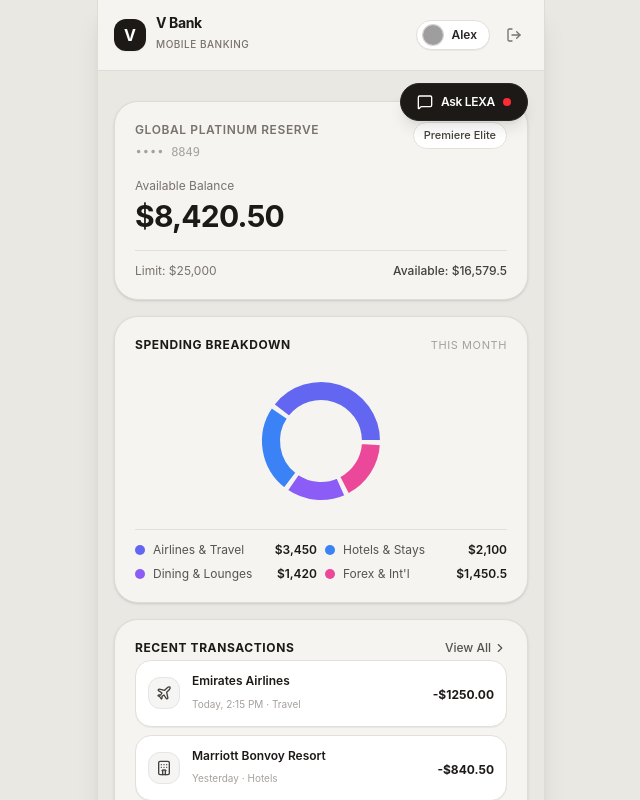
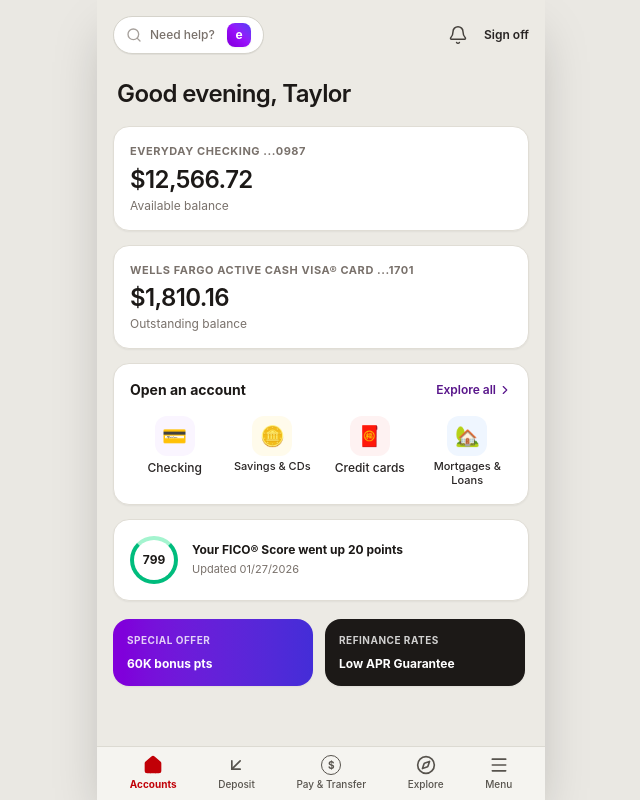
Before and after one commit to Vineeth-M-R/Credit-Compass, a React (Vite) app: page /account/1 in a window 1280 px wide. Shown: the top 800 px of the page, without its empty margins (319-959 px from the left). Built offline with nearby package versions, Linux system fonts and the light colour scheme; grey boxes are pictures that could not be loaded.

Commit message:
Update Home page to match exact screenshot design with Need help? trigger button

```diff
--- a/src/AccountSummary.jsx
+++ b/src/AccountSummary.jsx
@@ -2,25 +2,15 @@
 import { useParams, useNavigate } from 'react-router-dom';
 import { profiles } from './profileData';
 import ChatOverlay from './ChatOverlay';
-import { PieChart, Pie, Cell, ResponsiveContainer, Tooltip } from 'recharts';
 import {
-  MessageSquare,
-  LogOut,
-  AlertTriangle,
-  Plane,
-  Hotel,
-  Coffee,
-  RefreshCw,
-  Car,
-  ShoppingBag,
-  ShoppingCart,
-  Tv,
-  Percent,
-  CheckCircle2,
-  AlertCircle,
-  Smartphone,
+  Search,
+  Bell,
   ChevronRight,
-  CreditCard
+  Home,
+  ArrowDownLeft,
+  ArrowRightLeft,
+  Compass,
+  Menu
 } from 'lucide-react';
 
 export default function AccountSummary({ currentProfile, onLogout }) {
@@ -28,218 +18,183 @@
   const navigate = useNavigate();
   const [isChatOpen, setIsChatOpen] = React.useState(false);
 
-  const activeProfile = profiles[profileParam] || currentProfile || profiles.alex;
-
-  const getTransactionIcon = (iconName) => {
-    switch (iconName) {
-      case 'Plane': return <Plane className="w-4 h-4 text-stone-700" />;
-      case 'Hotel': return <Hotel className="w-4 h-4 text-stone-700" />;
-      case 'Coffee': return <Coffee className="w-4 h-4 text-stone-700" />;
-      case 'RefreshCw': return <RefreshCw className="w-4 h-4 text-stone-700" />;
-      case 'Car': return <Car className="w-4 h-4 text-stone-700" />;
-      case 'ShoppingBag': return <ShoppingBag className="w-4 h-4 text-stone-700" />;
-      case 'ShoppingCart': return <ShoppingCart className="w-4 h-4 text-stone-700" />;
-      case 'Tv': return <Tv className="w-4 h-4 text-stone-700" />;
-      case 'Percent': return <Percent className="w-4 h-4 text-stone-700" />;
-      case 'CheckCircle2': return <CheckCircle2 className="w-4 h-4 text-stone-700" />;
-      case 'AlertCircle': return <AlertCircle className="w-4 h-4 text-stone-700" />;
-      case 'Smartphone': return <Smartphone className="w-4 h-4 text-stone-700" />;
-      default: return <CreditCard className="w-4 h-4 text-stone-700" />;
-    }
-  };
+  const activeProfile = profiles[profileParam] || currentProfile || profiles.taylor;
 
   return (
-    <div className="min-h-screen bg-[#EAE8E3] text-stone-900 flex flex-col max-w-md mx-auto relative border-x border-[#DEDCD5] shadow-xl font-sans">
-      {/* Navigation Header */}
-      <header className="bg-[#F5F4F0] border-b border-[#DEDCD5] p-4 sticky top-0 z-30 flex items-center justify-between">
-        <div className="flex items-center space-x-2.5">
-          <div className="w-8 h-8 rounded-xl bg-stone-900 text-white flex items-center justify-center font-bold text-base shadow-xs">
-            V
+    <div className="min-h-screen bg-[#ECEAE4] text-stone-900 flex flex-col max-w-md mx-auto relative shadow-2xl font-sans pb-16">
+
+      {/* Top Mobile Header (Search "Need help?", Violet LEXA Badge, Bell, Sign off) */}
+      <header className="pt-4 px-4 pb-3 flex items-center justify-between bg-[#ECEAE4]">
+        {/* "Need help?" Search button with adjacent violet icon */}
+        <button
+          onClick={() => setIsChatOpen(true)}
+          className="flex items-center space-x-2 bg-white border border-[#D5D3CB] rounded-full px-3 py-1.5 shadow-2xs hover:border-purple-400 transition-all cursor-pointer group"
+        >
+          <Search className="w-4 h-4 text-stone-400 group-hover:text-purple-600 transition-colors" />
+          <span className="text-xs text-stone-500 font-medium group-hover:text-stone-800 transition-colors">Need help?</span>
+
+          {/* Violet LEXA Icon Badge */}
+          <div className="w-6 h-6 rounded-lg bg-gradient-to-tr from-purple-700 via-purple-600 to-indigo-600 flex items-center justify-center text-white shadow-xs ml-1 font-bold text-xs">
+            <span className="tracking-tighter">e</span>
           </div>
-          <div>
-            <h1 className="font-bold text-sm text-stone-900 tracking-tight leading-none">V Bank</h1>
-            <span className="text-[10px] text-stone-500 font-medium uppercase tracking-wider">Mobile Banking</span>
-          </div>
-        </div>
+        </button>
 
-        <div className="flex items-center space-x-2.5">
-          <div className="flex items-center space-x-2 bg-white border border-[#E2E0D8] rounded-full pl-1.5 pr-3 py-1 shadow-2xs">
-            <img
-              src={activeProfile.avatar}
-              alt={activeProfile.name}
-              className="w-5 h-5 rounded-full object-cover ring-1 ring-stone-300"
-            />
-            <span className="text-xs font-semibold text-stone-800">{activeProfile.name}</span>
-          </div>
+        {/* Right Nav Options (Notification Bell + Sign off) */}
+        <div className="flex items-center space-x-3">
+          <button className="text-stone-700 hover:text-stone-950 p-1">
+            <Bell className="w-5 h-5 stroke-[1.75]" />
+          </button>
           <button
             onClick={() => {
               onLogout();
               navigate('/');
             }}
-            className="p-1.5 rounded-lg text-stone-500 hover:text-stone-900 hover:bg-[#EAE8E3] transition-colors"
-            title="Switch Profile"
+            className="text-xs text-stone-800 font-semibold hover:text-stone-950 transition-colors"
           >
-            <LogOut className="w-4 h-4" />
+            Sign off
           </button>
         </div>
       </header>
 
-      {/* Floating Chat Icon (Fixed top-right below navbar) */}
-      <div className="sticky top-16 z-40 px-4 flex justify-end pointer-events-none mb-[-44px] pt-3">
-        <button
-          onClick={() => setIsChatOpen(true)}
-          className="pointer-events-auto flex items-center space-x-2 bg-stone-900 hover:bg-stone-800 text-white px-4 py-2.5 rounded-full shadow-lg transition-all duration-200 active:scale-95 border border-stone-800"
-        >
-          <MessageSquare className="w-4 h-4 text-white" />
-          <span className="text-xs font-semibold tracking-tight">Ask LEXA</span>
-          <span className="w-2 h-2 rounded-full bg-red-500" />
-        </button>
+      {/* Greeting Title */}
+      <div className="px-5 pt-3 pb-4">
+        <h1 className="text-2xl font-semibold text-stone-900 tracking-tight">
+          Good evening, {activeProfile.name}
+        </h1>
       </div>
 
       {/* Main Content Area */}
-      <main className="flex-1 p-4 space-y-4 pt-6">
+      <main className="px-4 space-y-3.5 flex-1">
 
-        {/* Warning Banner */}
-        {activeProfile.warning && (
-          <div className="bg-red-50 border border-red-200 rounded-2xl p-3.5 flex items-start space-x-3 shadow-2xs">
-            <AlertTriangle className="w-4 h-4 text-red-600 shrink-0 mt-0.5" />
-            <div>
-              <h4 className="text-xs font-bold text-red-900 uppercase tracking-wider">Attention Required</h4>
-              <p className="text-xs text-red-700 mt-0.5 font-medium">{activeProfile.warning}</p>
-            </div>
+        {/* 1. EVERYDAY CHECKING Card */}
+        <div className="bg-white border border-[#E0DDD5] rounded-2xl p-4 shadow-xs">
+          <div className="text-[11px] font-bold text-stone-500 tracking-wider uppercase mb-1">
+            {activeProfile.checking.accountName} ...{activeProfile.checking.last4}
           </div>
-        )}
-
-        {/* Account Balance Card */}
-        <div className="bg-[#F5F4F0] border border-[#DEDCD5] rounded-3xl p-5 shadow-sm relative overflow-hidden">
-          <div className="flex justify-between items-start mb-4">
-            <div>
-              <span className="text-xs font-semibold text-stone-500 uppercase tracking-wider block">
-                {activeProfile.accountType}
-              </span>
-              <span className="text-xs text-stone-400 font-mono">•••• {activeProfile.accountNumber}</span>
-            </div>
-            <span className="text-[11px] px-2.5 py-1 rounded-full bg-white border border-[#E2E0D8] text-stone-700 font-medium">
-              {activeProfile.tier}
-            </span>
+          <div className="text-2xl font-semibold text-stone-900 tracking-tight mb-0.5">
+            ${activeProfile.checking.balance.toLocaleString('en-US', { minimumFractionDigits: 2 })}
           </div>
-
-          <div className="mb-4">
-            <span className="text-xs text-stone-500 block mb-1">
-              {activeProfile.isDebt ? 'Current Owed Balance' : 'Available Balance'}
-            </span>
-            <div className="text-3xl font-bold tracking-tight text-stone-900">
-              <span className={activeProfile.isDebt ? 'text-red-600' : 'text-stone-900'}>
-                {activeProfile.isDebt ? `-$${Math.abs(activeProfile.balance).toLocaleString('en-US', { minimumFractionDigits: 2 })}` : `$${activeProfile.balance.toLocaleString('en-US', { minimumFractionDigits: 2 })}`}
-              </span>
-            </div>
-          </div>
-
-          {activeProfile.creditCard && (
-            <div className="pt-3 border-t border-[#E2E0D8] flex justify-between items-center text-xs">
-              <span className="text-stone-500">Limit: ${activeProfile.creditCard.limit.toLocaleString()}</span>
-              {activeProfile.creditCard.utilizationPercentage ? (
-                <span className="text-red-600 font-semibold">
-                  Utilization: {activeProfile.creditCard.utilizationPercentage}%
-                </span>
-              ) : (
-                <span className="text-stone-700 font-medium">
-                  Available: ${activeProfile.creditCard.available?.toLocaleString()}
-                </span>
-              )}
-            </div>
-          )}
-        </div>
-
-        {/* Spending Breakdown */}
-        <div className="bg-[#F5F4F0] border border-[#DEDCD5] rounded-3xl p-5 shadow-sm">
-          <h3 className="text-xs font-bold text-stone-900 mb-2 uppercase tracking-wider flex items-center justify-between">
-            <span>Spending Breakdown</span>
-            <span className="text-[11px] font-normal text-stone-400">This Month</span>
-          </h3>
-
-          <div className="h-40 w-full relative">
-            <ResponsiveContainer width="100%" height="100%">
-              <PieChart>
-                <Pie
-                  data={activeProfile.spendingBreakdown}
-                  cx="50%"
-                  cy="50%"
-                  innerRadius={40}
-                  outerRadius={60}
-                  paddingAngle={3}
-                  dataKey="amount"
-                >
-                  {activeProfile.spendingBreakdown.map((entry, index) => (
-                    <Cell key={`cell-${index}`} fill={entry.color} stroke="#F5F4F0" strokeWidth={2} />
-                  ))}
-                </Pie>
-                <Tooltip
-                  contentStyle={{
-                    backgroundColor: '#FFFFFF',
-                    borderColor: '#E2E0D8',
-                    borderRadius: '0.75rem',
-                    fontSize: '12px',
-                    color: '#1A1A1A'
-                  }}
-                  formatter={(value) => [`$${value.toLocaleString()}`, 'Spent']}
-                />
-              </PieChart>
-            </ResponsiveContainer>
-          </div>
-
-          <div className="grid grid-cols-2 gap-2 mt-2 pt-3 border-t border-[#E2E0D8]">
-            {activeProfile.spendingBreakdown.map((item, idx) => (
-              <div key={idx} className="flex items-center space-x-2 text-xs">
-                <div className="w-2.5 h-2.5 rounded-full shrink-0" style={{ backgroundColor: item.color }} />
-                <span className="text-stone-600 truncate flex-1">{item.category}</span>
-                <span className="text-stone-900 font-semibold">${item.amount.toLocaleString()}</span>
-              </div>
-            ))}
+          <div className="text-xs text-stone-500 font-normal">
+            Available balance
           </div>
         </div>
 
-        {/* Recent Transactions */}
-        <div className="bg-[#F5F4F0] border border-[#DEDCD5] rounded-3xl p-5 shadow-sm space-y-3">
-          <div className="flex justify-between items-center mb-1">
-            <h3 className="text-xs font-bold text-stone-900 uppercase tracking-wider">Recent Transactions</h3>
-            <button className="text-xs text-stone-600 hover:text-stone-900 font-medium flex items-center">
-              View All <ChevronRight className="w-3.5 h-3.5 ml-0.5" />
+        {/* 2. CREDIT CARD Card */}
+        <div className="bg-white border border-[#E0DDD5] rounded-2xl p-4 shadow-xs">
+          <div className="text-[11px] font-bold text-stone-500 tracking-wider uppercase mb-1 truncate pr-2">
+            {activeProfile.creditCard.accountName} ...{activeProfile.creditCard.last4}
+          </div>
+          <div className="text-2xl font-semibold text-stone-900 tracking-tight mb-0.5">
+            ${activeProfile.creditCard.balance.toLocaleString('en-US', { minimumFractionDigits: 2 })}
+          </div>
+          <div className="text-xs text-stone-500 font-normal">
+            Outstanding balance
+          </div>
+        </div>
+
+        {/* 3. Open an account section */}
+        <div className="bg-white border border-[#E0DDD5] rounded-2xl p-4 shadow-xs">
+          <div className="flex justify-between items-center mb-3">
+            <span className="text-sm font-bold text-stone-900">Open an account</span>
+            <button className="text-xs font-semibold text-purple-900 hover:text-purple-700 flex items-center">
+              Explore all <ChevronRight className="w-3.5 h-3.5 ml-0.5" />
             </button>
           </div>
 
-          <div className="space-y-2">
-            {activeProfile.transactions.map((tx) => (
-              <div
-                key={tx.id}
-                className="flex items-center justify-between p-3 rounded-2xl bg-white border border-[#E2E0D8] transition-all shadow-2xs"
-              >
-                <div className="flex items-center space-x-3">
-                  <div className="w-8 h-8 rounded-xl bg-stone-100 border border-stone-200 flex items-center justify-center shrink-0">
-                    {getTransactionIcon(tx.icon)}
-                  </div>
-                  <div>
-                    <h4 className="text-xs font-semibold text-stone-900 leading-snug">{tx.merchant}</h4>
-                    <span className="text-[10px] text-stone-400">{tx.date} · {tx.category}</span>
-                  </div>
-                </div>
+          <div className="grid grid-cols-4 gap-2 text-center pt-1">
+            {/* Checking */}
+            <div className="flex flex-col items-center group cursor-pointer">
+              <div className="w-10 h-10 rounded-xl bg-purple-50 flex items-center justify-center text-xl mb-1 group-hover:scale-105 transition-transform">
+                💳
+              </div>
+              <span className="text-xs font-medium text-stone-800">Checking</span>
+            </div>
 
-                <div className="text-right">
-                  <span
-                    className={`text-xs font-bold ${
-                      tx.type === 'credit' ? 'text-emerald-700' : 'text-stone-900'
-                    }`}
-                  >
-                    {tx.type === 'credit' ? `+$${tx.amount.toFixed(2)}` : `-$${tx.amount.toFixed(2)}`}
-                  </span>
-                </div>
+            {/* Savings & CDs */}
+            <div className="flex flex-col items-center group cursor-pointer">
+              <div className="w-10 h-10 rounded-xl bg-amber-50 flex items-center justify-center text-xl mb-1 group-hover:scale-105 transition-transform">
+                🪙
               </div>
-            ))}
+              <span className="text-[11px] font-medium text-stone-800 leading-tight">Savings & CDs</span>
+            </div>
+
+            {/* Credit cards */}
+            <div className="flex flex-col items-center group cursor-pointer">
+              <div className="w-10 h-10 rounded-xl bg-red-50 flex items-center justify-center text-xl mb-1 group-hover:scale-105 transition-transform">
+                🧧
+              </div>
+              <span className="text-xs font-medium text-stone-800">Credit cards</span>
+            </div>
+
+            {/* Mortgages & Loans */}
+            <div className="flex flex-col items-center group cursor-pointer">
+              <div className="w-10 h-10 rounded-xl bg-blue-50 flex items-center justify-center text-xl mb-1 group-hover:scale-105 transition-transform">
+                🏡
+              </div>
+              <span className="text-[11px] font-medium text-stone-800 leading-tight">Mortgages & Loans</span>
+            </div>
+          </div>
+        </div>
+
+        {/* 4. FICO Score Card */}
+        <div className="bg-white border border-[#E0DDD5] rounded-2xl p-4 shadow-xs flex items-center space-x-3.5">
+          <div className="w-12 h-12 rounded-full border-4 border-emerald-500 border-t-emerald-200 flex items-center justify-center shrink-0">
+            <span className="text-xs font-bold text-stone-900">{activeProfile.ficoScore.score}</span>
+          </div>
+          <div>
+            <h4 className="text-xs font-bold text-stone-900 leading-snug">
+              {activeProfile.ficoScore.changeText}
+            </h4>
+            <p className="text-[11px] text-stone-500 mt-0.5">
+              Updated {activeProfile.ficoScore.updatedDate}
+            </p>
+          </div>
+        </div>
+
+        {/* 5. Horizontal Promo Banners Carousel */}
+        <div className="flex space-x-3 overflow-x-auto no-scrollbar pt-1 pb-2">
+          <div className="min-w-[200px] bg-gradient-to-r from-purple-700 to-indigo-700 text-white rounded-2xl p-3.5 shrink-0 shadow-xs flex flex-col justify-between">
+            <span className="text-[10px] uppercase font-bold tracking-wider opacity-80">Special Offer</span>
+            <div className="font-bold text-xs mt-2">60K bonus pts</div>
+          </div>
+          <div className="min-w-[200px] bg-stone-900 text-white rounded-2xl p-3.5 shrink-0 shadow-xs flex flex-col justify-between">
+            <span className="text-[10px] uppercase font-bold tracking-wider opacity-80">Refinance Rates</span>
+            <div className="font-bold text-xs mt-2">Low APR Guarantee</div>
           </div>
         </div>
       </main>
 
-      {/* Render Chat Overlay when opened */}
+      {/* Bottom Sticky Navigation Bar */}
+      <nav className="fixed bottom-0 left-0 right-0 max-w-md mx-auto bg-[#F5F4F0] border-t border-[#DCDAD2] py-2 px-3 flex justify-around items-center z-40">
+        <button className="flex flex-col items-center text-red-700">
+          <Home className="w-5 h-5 fill-current" />
+          <span className="text-[10px] font-bold mt-0.5">Accounts</span>
+        </button>
+
+        <button className="flex flex-col items-center text-stone-600 hover:text-stone-950">
+          <ArrowDownLeft className="w-5 h-5" />
+          <span className="text-[10px] font-medium mt-0.5">Deposit</span>
+        </button>
+
+        <button className="flex flex-col items-center text-stone-600 hover:text-stone-950">
+          <div className="w-5 h-5 rounded-full border border-stone-600 flex items-center justify-center font-bold text-[10px]">
+            $
+          </div>
+          <span className="text-[10px] font-medium mt-0.5">Pay & Transfer</span>
+        </button>
+
+        <button className="flex flex-col items-center text-stone-600 hover:text-stone-950">
+          <Compass className="w-5 h-5" />
+          <span className="text-[10px] font-medium mt-0.5">Explore</span>
+        </button>
+
+        <button className="flex flex-col items-center text-stone-600 hover:text-stone-950">
+          <Menu className="w-5 h-5" />
+          <span className="text-[10px] font-medium mt-0.5">Menu</span>
+        </button>
+      </nav>
+
+      {/* Chat Overlay triggered on click of "Need help?" or violet icon */}
       <ChatOverlay
         profile={activeProfile}
         isOpen={isChatOpen}
--- a/src/App.jsx
+++ b/src/App.jsx
@@ -5,7 +5,7 @@
 import { profiles } from './profileData';
 
 export default function App() {
-  const [currentProfile, setCurrentProfile] = useState(profiles.alex);
+  const [currentProfile, setCurrentProfile] = useState(profiles.taylor);
 
   return (
     <BrowserRouter>
@@ -19,7 +19,7 @@
           element={
             <AccountSummary
               currentProfile={currentProfile}
-              onLogout={() => setCurrentProfile(profiles.alex)}
+              onLogout={() => setCurrentProfile(profiles.taylor)}
             />
           }
         />
--- a/src/profileData.js
+++ b/src/profileData.js
@@ -1,61 +1,47 @@
 export const profiles = {
+  taylor: {
+    id: "taylor",
+    name: "Taylor",
+    descriptor: "Everyday Checking & Credit Card",
+    avatar: "https://images.unsplash.com/photo-1534528741775-53994a69daeb?auto=format&fit=crop&q=80&w=200",
+    tier: "Premier Account",
+    checking: {
+      accountName: "EVERYDAY CHECKING",
+      last4: "0987",
+      balance: 12566.72,
+    },
+    creditCard: {
+      accountName: "WELLS FARGO ACTIVE CASH VISA® CARD",
+      last4: "1701",
+      balance: 1810.16,
+    },
+    ficoScore: {
+      score: 799,
+      changeText: "Your FICO® Score went up 20 points",
+      updatedDate: "01/27/2026"
+    }
+  },
   alex: {
     id: "alex",
     name: "Alex",
     descriptor: "Premiere Customer · Travel Enthusiast",
     avatar: "https://images.unsplash.com/photo-1534528741775-53994a69daeb?auto=format&fit=crop&q=80&w=200",
     tier: "Premiere Elite",
-    accountNumber: "8849",
-    accountType: "Global Platinum Reserve",
-    balance: 8420.50,
+    checking: {
+      accountName: "EVERYDAY CHECKING",
+      last4: "8849",
+      balance: 8420.50,
+    },
     creditCard: {
-      number: "•••• 8849",
-      limit: 25000,
-      available: 16579.50,
+      accountName: "WELLS FARGO ACTIVE CASH VISA® CARD",
+      last4: "4410",
+      balance: 450.00,
     },
-    spendingBreakdown: [
-      { category: "Airlines & Travel", amount: 3450, color: "#6366f1" },
-      { category: "Hotels & Stays", amount: 2100, color: "#3b82f6" },
-      { category: "Dining & Lounges", amount: 1420, color: "#8b5cf6" },
-      { category: "Forex & Int'l", amount: 1450.50, color: "#ec4899" }
-    ],
-    transactions: [
-      { id: 1, merchant: "Emirates Airlines", category: "Travel", amount: 1250.00, date: "Today, 2:15 PM", icon: "Plane", type: "debit" },
-      { id: 2, merchant: "Marriott Bonvoy Resort", category: "Hotels", amount: 840.50, date: "Yesterday", icon: "Hotel", type: "debit" },
-      { id: 3, merchant: "Airport Lounge Express", category: "Dining", amount: 65.00, date: "Aug 04", icon: "Coffee", type: "debit" },
-      { id: 4, merchant: "Global Currency FX Transfer", category: "Forex", amount: 500.00, date: "Aug 02", icon: "RefreshCw", type: "debit" },
-      { id: 5, merchant: "Uber International Black", category: "Travel", amount: 82.00, date: "Jul 31", icon: "Car", type: "debit" },
-      { id: 6, merchant: "Salary Deposit - Tech Global", category: "Income", amount: 6500.00, date: "Jul 28", icon: "ArrowDownLeft", type: "credit" }
-    ]
-  },
-  bill: {
-    id: "bill",
-    name: "Bill",
-    descriptor: "Everyday Banking · Frequent Shopper",
-    avatar: "https://images.unsplash.com/photo-1507003211169-0a1dd7228f2d?auto=format&fit=crop&q=80&w=200",
-    tier: "Everyday Plus",
-    accountNumber: "3412",
-    accountType: "Smart Checking Account",
-    balance: 2105.75,
-    creditCard: {
-      number: "•••• 3412",
-      limit: 5000,
-      available: 4120.00,
-    },
-    spendingBreakdown: [
-      { category: "Shopping", amount: 890, color: "#10b981" },
-      { category: "Groceries", amount: 620, color: "#f59e0b" },
-      { category: "Subscriptions", amount: 145, color: "#06b6d4" },
-      { category: "Dining Out", amount: 450.75, color: "#f43f5e" }
-    ],
-    transactions: [
-      { id: 1, merchant: "Amazon.com Purchase", category: "Shopping", amount: 124.99, date: "Today, 11:30 AM", icon: "ShoppingBag", type: "debit" },
-      { id: 2, merchant: "Target Superstore", category: "Groceries", amount: 86.40, date: "Yesterday", icon: "ShoppingCart", type: "debit" },
-      { id: 3, merchant: "Whole Foods Market", category: "Groceries", amount: 142.10, date: "Aug 04", icon: "ShoppingCart", type: "debit" },
-      { id: 4, merchant: "Netflix & Spotify Bundle", category: "Subscriptions", amount: 28.98, date: "Aug 03", icon: "Tv", type: "debit" },
-      { id: 5, merchant: "Starbucks Coffee", category: "Dining Out", amount: 14.25, date: "Aug 02", icon: "Coffee", type: "debit" },
-      { id: 6, merchant: "Trader Joe's", category: "Groceries", amount: 68.50, date: "Jul 30", icon: "ShoppingCart", type: "debit" }
-    ]
+    ficoScore: {
+      score: 812,
+      changeText: "Your FICO® Score went up 5 points",
+      updatedDate: "01/15/2026"
+    }
   },
   clay: {
     id: "clay",
@@ -63,28 +49,20 @@
     descriptor: "Credit Card Holder · Reviewing Options",
     avatar: "https://images.unsplash.com/photo-1500648767791-00dcc994a43e?auto=format&fit=crop&q=80&w=200",
     tier: "Preferred Cardholder",
-    accountNumber: "9102",
-    accountType: "Sapphire Rewards Card",
-    balance: -4320.00,
-    isDebt: true,
-    warning: "Minimum Payment Due: $145.00 by Aug 12",
+    checking: {
+      accountName: "EVERYDAY CHECKING",
+      last4: "9102",
+      balance: 420.00,
+    },
     creditCard: {
-      number: "•••• 9102",
-      limit: 5000,
-      utilized: 4320.00,
-      utilizationPercentage: 86.4
+      accountName: "WELLS FARGO ACTIVE CASH VISA® CARD",
+      last4: "9102",
+      balance: 4320.00,
     },
-    spendingBreakdown: [
-      { category: "Card Balance", amount: 3200, color: "#ef4444" },
-      { category: "Interest & Fees", amount: 620, color: "#f97316" },
-      { category: "Recent Charges", amount: 500, color: "#eab308" }
-    ],
-    transactions: [
-      { id: 1, merchant: "Interest Charge - APR 24.9%", category: "Interest", amount: 89.50, date: "Today", icon: "Percent", type: "debit" },
-      { id: 2, merchant: "Credit Card Payment - Thank You", category: "Payment", amount: 150.00, date: "Yesterday", icon: "CheckCircle2", type: "credit" },
-      { id: 3, merchant: "Balance Transfer Fee", category: "Fees", amount: 45.00, date: "Aug 03", icon: "AlertCircle", type: "debit" },
-      { id: 4, merchant: "Electronics MegaStore", category: "Shopping", amount: 399.00, date: "Aug 01", icon: "Smartphone", type: "debit" },
-      { id: 5, merchant: "Late Fee Adjustment", category: "Fees", amount: 35.00, date: "Jul 29", icon: "AlertTriangle", type: "debit" }
-    ]
+    ficoScore: {
+      score: 685,
+      changeText: "Your FICO® Score went up 12 points",
+      updatedDate: "01/20/2026"
+    }
   }
 };
```
